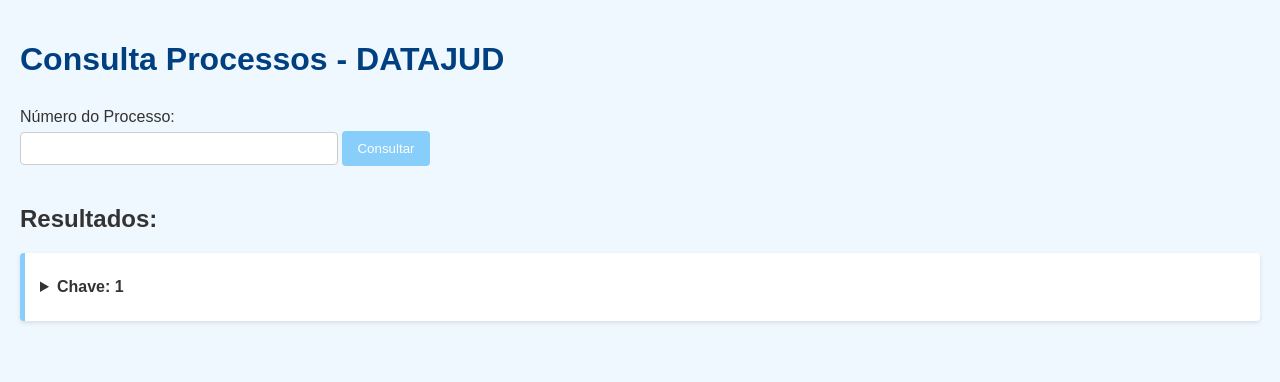
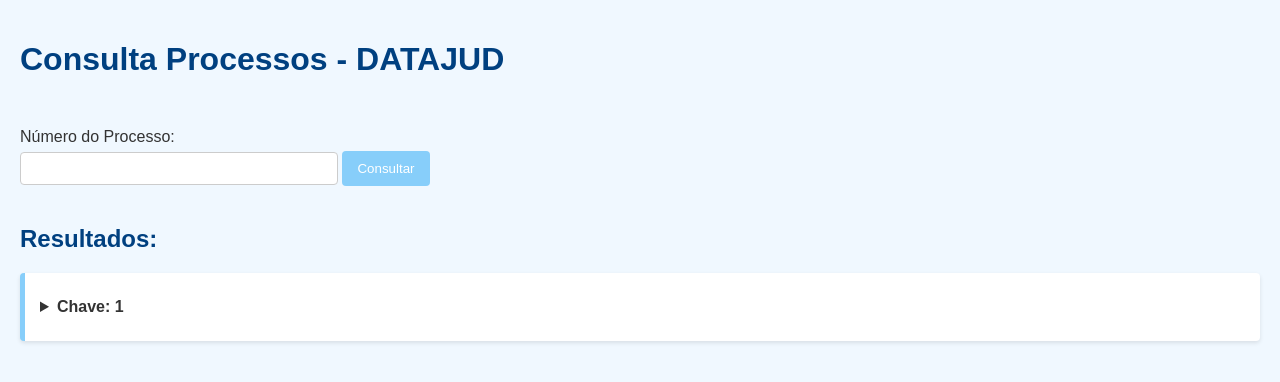
Before and after one commit to higordamasio/api_publica_cnj, a Flask app: template templates/index.html in a window 1280 px wide. Shown: the top 382 px of the page. Run offline with Flask 3, Linux system fonts and the light colour scheme; the template is opened without the code that fills it: most values are stand-ins (such as "Sample title", 1, 10 or a date in 2020).

Commit message:
Alt. estilo

```diff
--- a/static/styles.css
+++ b/static/styles.css
@@ -9,7 +9,12 @@
 h1 {
     color: #004080; /* Dark blue */
     text-align: left;
-    margin-bottom: 30px;
+    margin-bottom: 50px;
+}
+
+h2 {
+    color: #004080; /* Dark blue */
+    text-align: left;
 }
 
 form {
```
